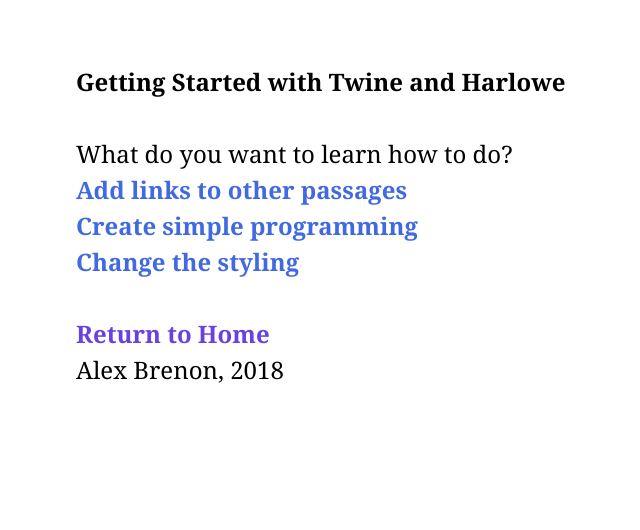
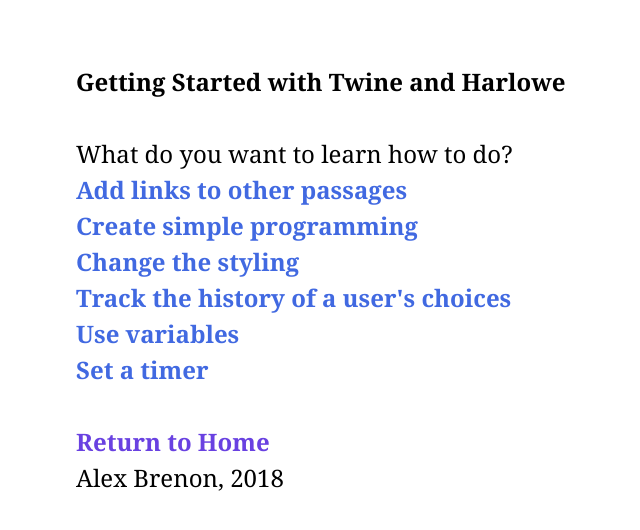
Before and after one commit to alexroseb/Intro-To-Twine, a Jekyll site: the page assets/Twine/Twine-Intro-Game.html, which Jekyll copies as it is, in a window 1280 px wide. Shown: the top 530 px of the page, without its empty margins (180-820 px from the left). Built offline with Jekyll 4.4.1, drawn with Linux system fonts in a browser that asks for light colours; nearby versions of some CDN libraries.

Commit message:
Update Twine-Intro-Game.html

```diff
--- a/assets/Twine/Twine-Intro-Game.html
+++ b/assets/Twine/Twine-Intro-Game.html
@@ -37,12 +37,21 @@ a{
   border: 1px black solid;
   border-radius: 3px;
   margin: 10px;
-}</style><script role="script" id="twine-user-script" type="text/twine-javascript"></script><tw-passagedata pid="1" name="Get Started" tags="" position="541,167.5" size="100,100">**Getting Started with Twine and Harlowe**
+}
+
+
+</style><script role="script" id="twine-user-script" type="text/twine-javascript">
+
+
+</script><tw-passagedata pid="1" name="Get Started" tags="" position="541,165" size="100,100">**Getting Started with Twine and Harlowe**
 
 What do you want to learn how to do?
 [[Add links to other passages]]
 [[Create simple programming]]
-[[Change the styling-&gt;Format text]]</tw-passagedata><tw-passagedata pid="2" name="Add links to other passages" tags="" position="390,332.5" size="100,100">**Adding links to other passages**
+[[Change the styling-&gt;Format text]]
+[[Track the history of a user&#39;s choices]]
+[[Use variables]]
+[[Set a timer]]</tw-passagedata><tw-passagedata pid="2" name="Add links to other passages" tags="" position="390,344" size="100,100">**Adding links to other passages**
 While editing a passage, you will often want to link to other passages. Links in Twine are surrounded by &lt;code&gt;&#96;[[ ]]&#96;&lt;/code&gt;.
 
 **Linking by passage name**
@@ -53,7 +62,7 @@ If you want the text of the link to be different from the passage name, you can
 
 **Examples**
 &lt;code&gt;&#96;[[Go to the next page-&gt;next page]]&#96;&lt;/code&gt; = [[Go to the next page-&gt;next page]]
-&lt;code&gt;&#96;[[Example passage]]&#96;&lt;/code&gt; = [[Example passage]]</tw-passagedata><tw-passagedata pid="3" name="Format text" tags="" position="688,334.5" size="100,100">Individual text can be formatted using in-text notations or [[macros-&gt;Create simple programming]].
+&lt;code&gt;&#96;[[Example passage]]&#96;&lt;/code&gt; = [[Example passage]]</tw-passagedata><tw-passagedata pid="3" name="Format text" tags="" position="688,346" size="100,100">Individual text can be formatted using in-text notations or [[macros-&gt;Create simple programming]].
 
 **In-text notations**
 &lt;code&gt;&#96;//&#96;Italics&#96;//&#96;&lt;/code&gt;= //Italics//
@@ -61,14 +70,21 @@ If you want the text of the link to be different from the passage name, you can
 &lt;code&gt;&#96;~~&#96;Strikethrough&#96;~~&#96;&lt;/code&gt; = ~~Strikethrough~~
 &lt;code&gt;Super&#96;^^&#96;Script&#96;^^&#96;&lt;/code&gt; = Super^^Script^^
 
-To change the styling of the entire story, you&#39;ll need to know a little CSS. </tw-passagedata><tw-passagedata pid="4" name="next page" tags="" position="390,482.5" size="100,100">This passage is titled &quot;next page&quot;.
-[[Go back-&gt;Add links to other passages]]</tw-passagedata><tw-passagedata pid="5" name="Example passage" tags="" position="280,482.5" size="100,100">This passage is titled &quot;Example passage&quot;.
-[[Go back-&gt;Add links to other passages]]</tw-passagedata><tw-passagedata pid="6" name="Create simple programming" tags="" position="517,381.5" size="100,100">**Hooks**
+**Macros**
+The &lt;a href=&quot;https://twine2.neocities.org/#macro_align&quot; target=&quot;_blank&quot;&gt;text styling macros&lt;/a&gt; can be used to change aspects of certain text&#39;s appearance. You can change the background color, text color, and overall styling with simple macros, as well as just inserting some CSS. For colors, you need to find the &lt;a href=&quot;https://htmlcolorcodes.com/&quot; target=&quot;_blank&quot;&gt;hex code&lt;/a&gt; of the color you want in order to insert it. For fonts, you want to be careful to choose a &lt;a href=&quot;https://websitesetup.org/web-safe-fonts-html-css/&quot; target=&quot;_blank&quot;&gt;web-safe font &lt;/a&gt; to make sure it&#39;ll look the same on anyone&#39;s computer.
+&lt;code&gt;&#96;(&#96;color: #FF33F5&#96;)[&#96;Pink text&#96;]&#96;&lt;/code&gt;=(color: #FF33F5)[Pink text]
+&lt;code&gt;&#96;(&#96;text-style: &quot;mirror&quot;&#96;)[&#96;Mirrored text&#96;]&#96;&lt;/code&gt;=(text-style: &quot;mirror&quot;)[Mirrored text]
+&lt;code&gt;&#96;(&#96;font:&quot;Arial&quot;&#96;)[&#96;Arial text&#96;]&#96;&lt;/code&gt;=(font:&quot;Arial&quot;)[Arial text]
+
+**CSS**
+CSS stands for &quot;Cascading Style Sheets&quot; and is what every website uses to change how they look. In Twine, you can change the styling of the whole site </tw-passagedata><tw-passagedata pid="4" name="next page" tags="" position="390,494" size="100,100">This passage is titled &quot;next page&quot;.
+[[Go back-&gt;Add links to other passages]]</tw-passagedata><tw-passagedata pid="5" name="Example passage" tags="" position="280,494" size="100,100">This passage is titled &quot;Example passage&quot;.
+[[Go back-&gt;Add links to other passages]]</tw-passagedata><tw-passagedata pid="6" name="Create simple programming" tags="" position="515,395" size="100,100">**Hooks**
 Special text in Twine is created using a functionality called Hooks. Wrap the section of text to be affected by the hook in &lt;code&gt;&#96;[ ]&#96;&lt;/code&gt;.
 
 **Macros**
 You can affect hooks with functions called macros. These are created by writing the macro surrounded by &lt;code&gt;&#96;( )&#96;&lt;/code&gt;, then the hook text (surrounded by &lt;code&gt;&#96;[ ]&#96;&lt;/code&gt; as usual).
-Macros can be used for many purposes. One is to add special styling to one piece of the passage, such as turning text a certain color or changing the font.
+Macros can be used for many purposes. One is to ****
 Example: &lt;code&gt;&#96;(color:green)[This text is green]&#96;&lt;/code&gt; = (color:green)[This text is green]
 
 **Naming Hooks**
@@ -78,10 +94,49 @@ Naming also allows you to reference hooks in other places. For example, you can
 &lt;code&gt;&#96;[Click me!]&lt;clickable|&#96;
 &#96;(Click: ?clickable)[Then I show up]&#96;&lt;/code&gt; =
 [Click me!]&lt;clickable|
-(Click: ?clickable)[Then I show up]</tw-passagedata><tw-passagedata pid="7" name="footer" tags="footer" position="247,206.6666717529297" size="100,100">
+(Click: ?clickable)[Then I show up]</tw-passagedata><tw-passagedata pid="7" name="footer" tags="footer" position="247,218" size="100,100">
 
 [[Return to Home-&gt;Get Started]]
-Alex Brenon, 2018</tw-passagedata><tw-passagedata pid="8" name=" " tags="" position="170,484.5" size="100,100">Double-click this passage to edit it.</tw-passagedata></tw-storydata>
+Alex Brenon, 2018</tw-passagedata><tw-passagedata pid="8" name=" " tags="" position="170,496" size="100,100">Double-click this passage to edit it.</tw-passagedata><tw-passagedata pid="9" name="Track the history of a user&#39;s choices" tags="" position="799,217" size="100,100">**Track user history**
+Twine has a built-in variable with all the names of the passages that a user has already visited. Note: if the person uses the &quot;Undo&quot;/&quot;Back&quot; button, the passage will not be in their history list.
+
+To show the user their history, use:
+&lt;code&gt;&#96;(&#96;print: &#96;(&#96;history:&#96;))&#96;&lt;/code&gt; = (print: (history:))
+
+To check if a certain passage is in the history, use:
+&lt;code&gt;&#96;(&#96;if: &#96;(&#96;history:&#96;)&#96; contains &quot;Get Started&quot;&#96;)[&#96;The history contains the passage &quot;Get Started!&quot;&#96;]&#96;&lt;/code&gt; = (if: (history:) contains &quot;Get Started&quot;)[The history contains the passage &quot;Get Started!&quot;]
+
+&lt;code&gt;&#96;(&#96;if: not &#96;(&#96;history:&#96;)&#96; contains &quot;Get Started&quot;&#96;)[&#96;The history does not contain the passage &quot;Get Started!&quot;&#96;]&#96;&lt;/code&gt; = (if: not (history:) contains &quot;Get Started&quot;)[The history does not contain the passage &quot;Get Started!&quot;]
+
+&lt;a href=&quot;https://twine2.neocities.org/#macro_history&quot; target=&quot;_blank&quot;&gt; Learn more about the history macro.&lt;/a&gt;
+&lt;a href=&quot;https://twine2.neocities.org/#macro_if&quot; target=&quot;_blank&quot;&gt; Learn more about &quot;if&quot; statements in Twine. &lt;/a&gt;</tw-passagedata><tw-passagedata pid="10" name="Use variables" tags="" position="693,95" size="100,100">A variable stores a value across multiple passages. Variables can hold things like numbers, strings, and lists of things. Variables can also be changed in any passage, and the new value will carry through the rest of the story.
+
+Variables can have any name that&#39;s a string of letters and numbers (but can&#39;t start with a number), and always have a dollar sign in front of them.
+To set the value of a variable, use the &lt;code&gt;set:&lt;/code&gt; macro.
+&lt;code&gt;&#96;(&#96;set: &#96;$&#96;name to &quot;Alex&quot;&#96;)&#96;&lt;/code&gt;(set: $name to &quot;Alex&quot;)
+
+Display a variable value in the middle of the sentence by just writing its name.
+&lt;code&gt;The name variable is &#96;$&#96;name.&lt;/code&gt; = The name variable is $name.
+
+Variable values can be changed using the &lt;code&gt;set&lt;/code&gt; macro.
+</tw-passagedata><tw-passagedata pid="11" name="Set a timer" tags="" position="343,71" size="100,100">(set: $counter to 30)
+You have |amount&gt;[$counter] seconds left!
+
+(live: 1s)[
+	(set: $counter to it - 1)
+	(if: $counter is 0)[(go-to: &quot;Time&#39;s Up&quot;)]
+	(replace: ?amount)[$counter]
+]
+
+Code for this page:
+&lt;code&gt;&#96;(&#96;set: &#96;$&#96;counter to 30&#96;)&#96;&lt;/code&gt; This sets up a &quot;counter&quot; variable to hold the amount of time left.
+&lt;code&gt;You have &#96;|&#96;amount&#96;&gt;[$&#96;counter&#96;]&#96; seconds left!&lt;/code&gt; The amount hook will update as the &quot;counter&quot; variable changes.
+
+&lt;code&gt;&#96;(&#96;live: 1s&#96;)[&#96;&lt;/code&gt; Every 1 second, this loop will run.
+&lt;code&gt;&amp;Tab;&#96;(&#96;set: &#96;$&#96;counter to it - 1&#96;)&#96;&lt;/code&gt; Set the counter variable to its current value minus one (decrease it by one).
+&lt;code&gt;&amp;Tab;&#96;(&#96;if: &#96;$&#96;counter is 0&#96;)[(&#96;go-to: &quot;Time&#39;s Up&quot;&#96;)]&#96;&lt;/code&gt;
+&lt;code&gt;&amp;Tab;&#96;(&#96;replace: ?amount&#96;)[$&#96;counter&#96;]&#96;&lt;/code&gt;
+&lt;code&gt;&#96;]&#96;&lt;/code&gt;</tw-passagedata><tw-passagedata pid="12" name="Time&#39;s Up" tags="" position="221,73" size="100,100">The timer ran out!</tw-passagedata></tw-storydata>
 
 <script title="Twine engine code" data-main="harlowe">"use strict";function _defineProperty(e,t,n){return t in e?Object.defineProperty(e,t,{value:n,enumerable:!0,configurable:!0,writable:!0}):e[t]=n,e}function _toConsumableArray(e){if(Array.isArray(e)){for(var t=0,n=Array(e.length);t<e.length;t++)n[t]=e[t];return n}return Array.from(e)}var _slicedToArray=function(){function e(e,t){var n=[],r=!0,i=!1,o=void 0;try{for(var a,s=e[Symbol.iterator]();!(r=(a=s.next()).done)&&(n.push(a.value),!t||n.length!==t);r=!0);}catch(e){i=!0,o=e}finally{try{!r&&s.return&&s.return()}finally{if(i)throw o}}return n}return function(t,n){if(Array.isArray(t))return t;if(Symbol.iterator in Object(t))return e(t,n);throw new TypeError("Invalid attempt to destructure non-iterable instance")}}(),_typeof="function"==typeof Symbol&&"symbol"==typeof Symbol.iterator?function(e){return typeof e}:function(e){return e&&"function"==typeof Symbol&&e.constructor===Symbol&&e!==Symbol.prototype?"symbol":typeof e};!function(){/**
  * @license almond 0.3.3 Copyright jQuery Foundation and other contributors.
```
